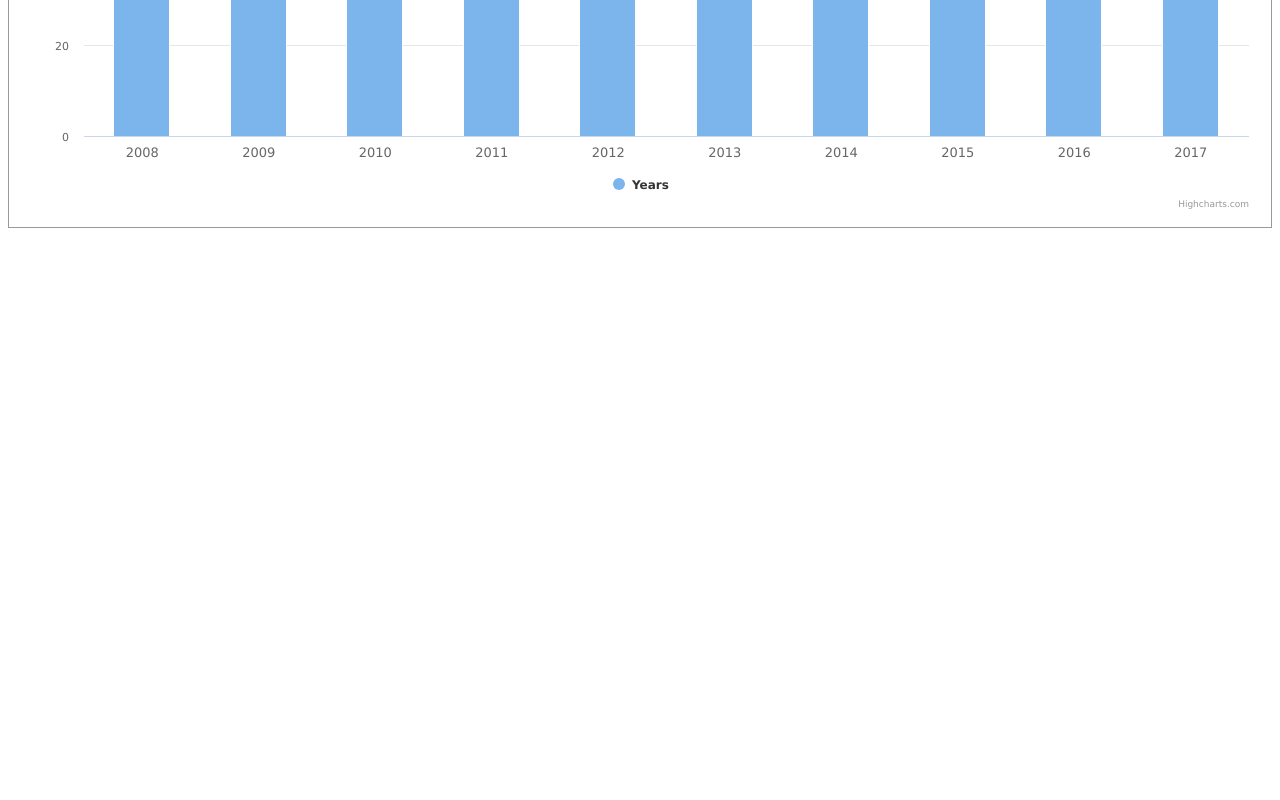
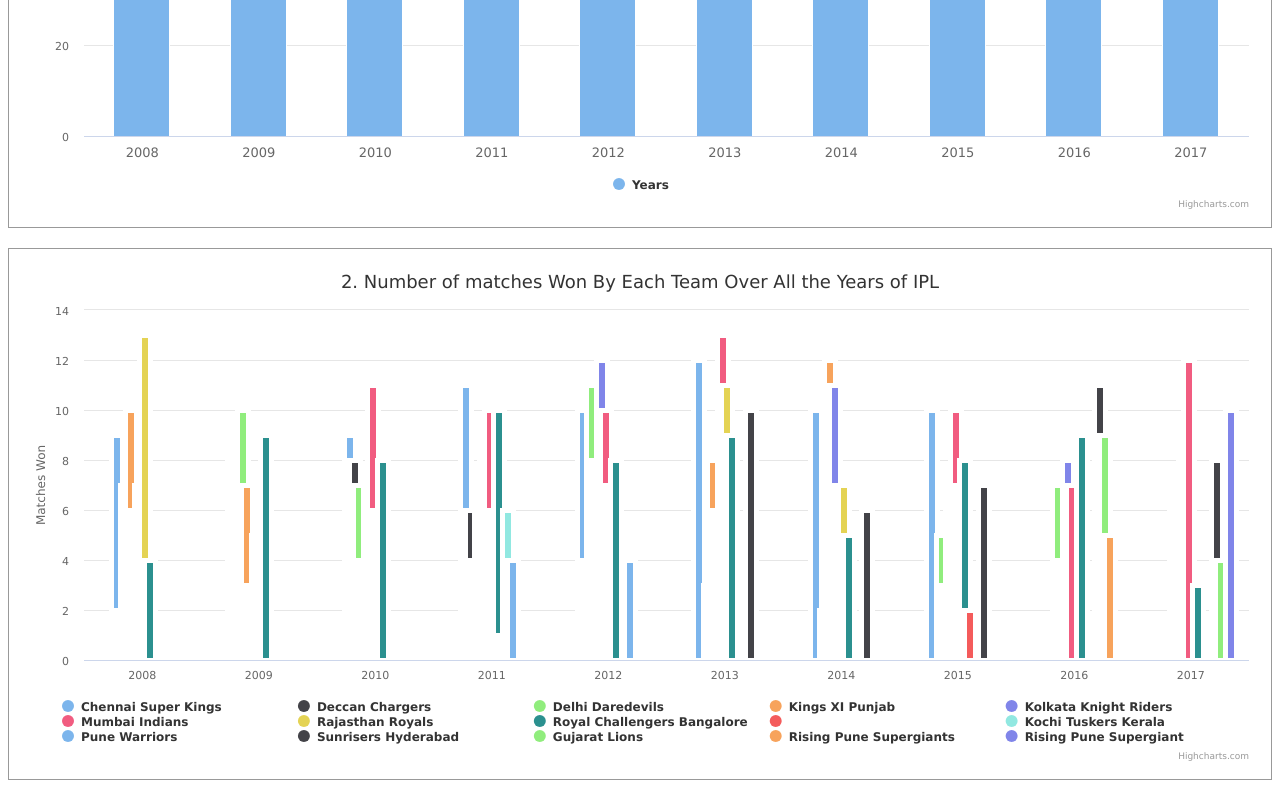
Before and after one commit to Kirteshbansal/ipl-project, a website: page src/public/index.html in a window 1280 px wide. Shown: the part 465-1265 px from the top of the page. Before the commit the page ends 800 px from the top, so only its background shows below. Drawn offline with nearby package versions, Linux system fonts and the light colour scheme.

Commit message:
Add visualizeMatchesWonByEachTeam container

```diff
--- a/src/public/index.html
+++ b/src/public/index.html
@@ -19,6 +19,7 @@
 
     <main>
       <div id="matches-played-per-year" class="graph-style"></div>
+      <div id="matches-won-by-each" class="graph-style"></div>
     </main>
 
     <script src="https://code.highcharts.com/highcharts.js"></script>
```
